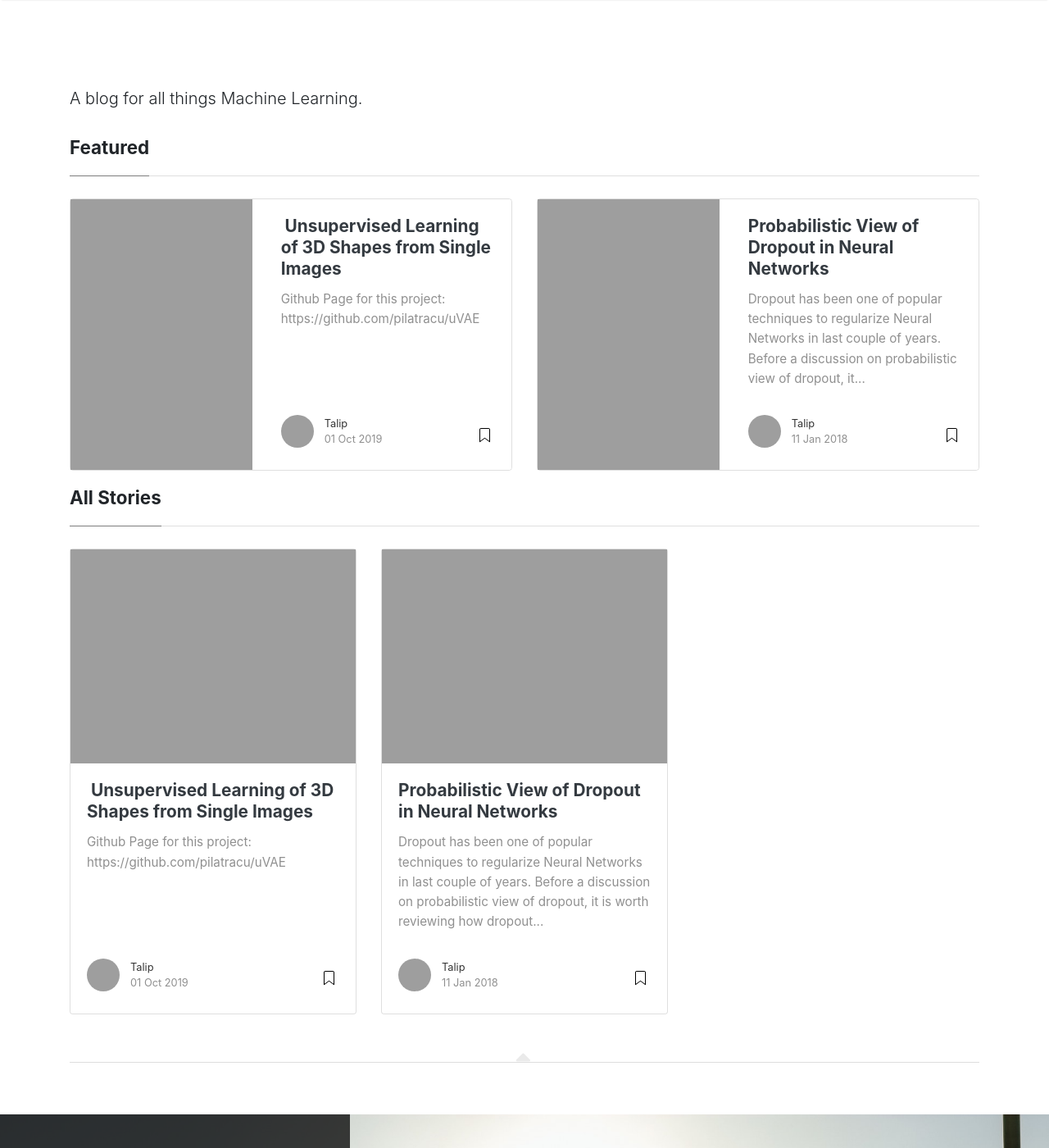
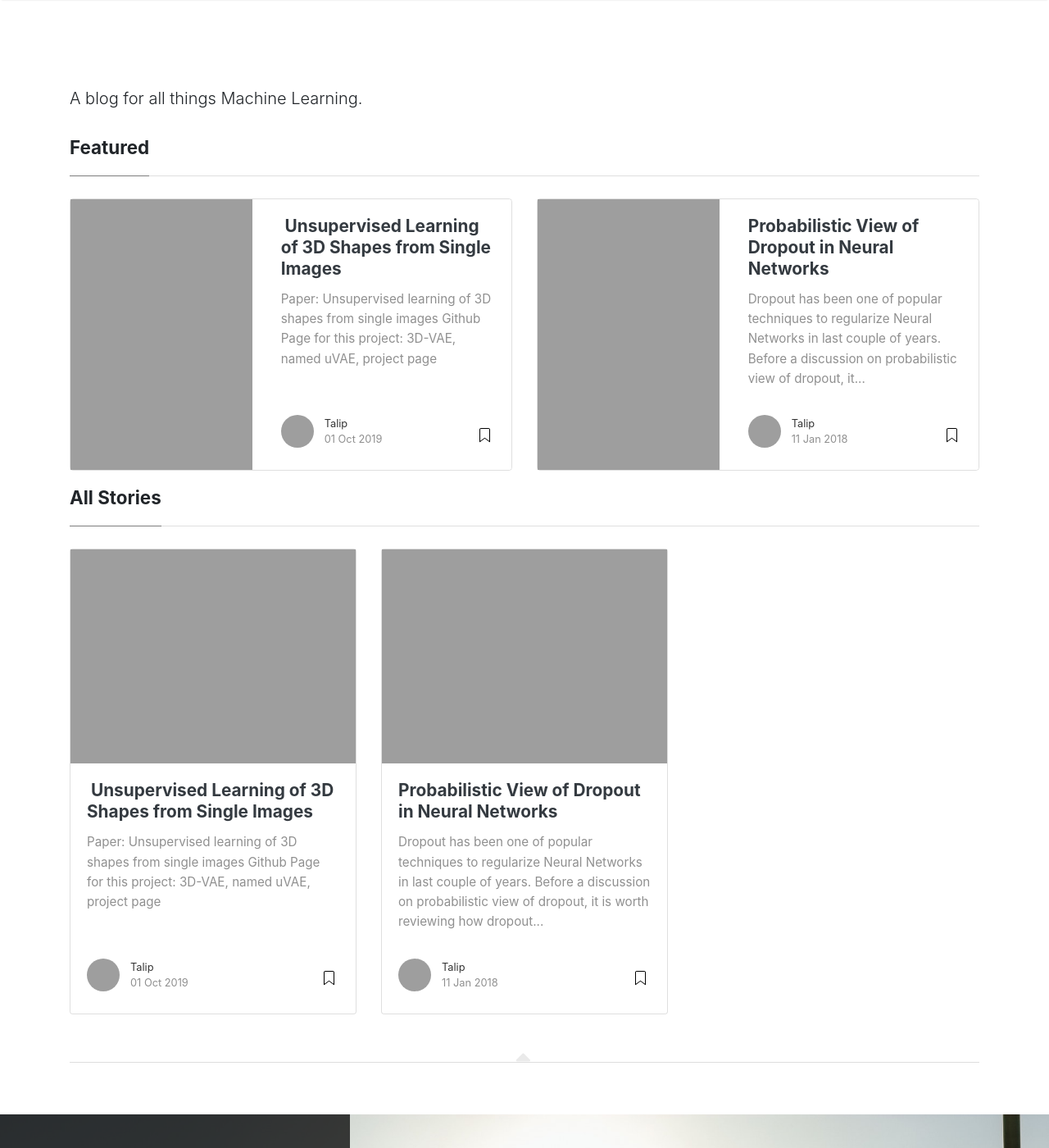
Before and after one commit to pilatracu/pilatracu.github.io, a Jekyll site: the page built from index.html, in a window 1280 px wide and 1400 px high. Shown: the whole window at 82% size. Built offline with Jekyll 4.4.1, drawn with Linux system fonts in a browser that asks for light colours; nearby versions of some CDN libraries; the list of posts is cut into pages by our own code; grey boxes are pictures that could not be loaded.

Commit message:
Update 2019-10-01-3dvae.md

```diff
--- a/_posts/2019-10-01-3dvae.md
+++ b/_posts/2019-10-01-3dvae.md
@@ -8,10 +8,11 @@
 featured: true
 ---
 
-**Github Page for this project:** https://github.com/pilatracu/uVAE
+**Paper:** [Unsupervised learning of 3D shapes from single images](https://arxiv.org/abs/1911.07937 "Unsupervised learning of 3D shapes from single images")
+**Github Page for this project:**  [3D-VAE, named uVAE, project page](https://github.com/pilatracu/uVAE "3D-VAE, named uVAE, project page")
 
 **Abstract from the paper:**
-Using generative models for Inverse Graphics is an active area of research. However, most works focus on developing models for supervised and semi-supervised methods. In this work, we study the problem of unsupervised learning of 3D geometry from single images. Our approach is to use a generative model that produces 2-D images as projections of a latent 3D voxel grid, which we train either as a variational auto-encoder or using adversarial methods. This post looks into how we can recover 3D shape and pose from general datasets such as MNIST, and MNIST Fashion in good quality, basen on the paper, "CITE", and exhibits some of the results obtained during training to be complementary to the paper. You can find the more details in the paper.
+Using generative models for Inverse Graphics is an active area of research. However, most works focus on developing models for supervised and semi-supervised methods. In this work, we study the problem of unsupervised learning of 3D geometry from single images. Our approach is to use a generative model that produces 2-D images as projections of a latent 3D voxel grid, which we train either as a variational auto-encoder or using adversarial methods. This post looks into how we can recover 3D shape and pose from general datasets such as MNIST, and MNIST Fashion in good quality, basen on the paper, [Unsupervised learning of 3D shapes from single images](https://arxiv.org/abs/1911.07937 "Unsupervised learning of 3D shapes from single images"), and exhibits some of the results obtained during training to be complementary to the paper. You can find the more details in the paper.
 
 
 **3D VAE Architecture:**
@@ -43,4 +44,4 @@
 **Figure-2:** Rendering of 3D shapes learned during training.
 
 **Conclusion:**
-This paper shows possible ways to learn 3D geometry from single images, and  showcases its results using MNIST, MNIST Fashion, and CelebA datasets, in each of which there is a single view for each object. For more details, you can read the paper here: (CITE)
+This paper shows possible ways to learn 3D geometry from single images, and  showcases its results using MNIST, MNIST Fashion, and CelebA datasets, in each of which there is a single view for each object. For more details, you can read the paper here: [Unsupervised learning of 3D shapes from single images](https://arxiv.org/abs/1911.07937 "Unsupervised learning of 3D shapes from single images")
```
